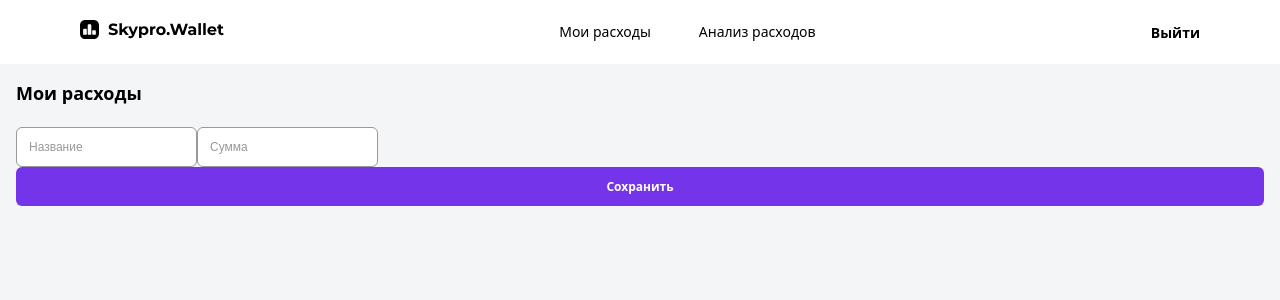
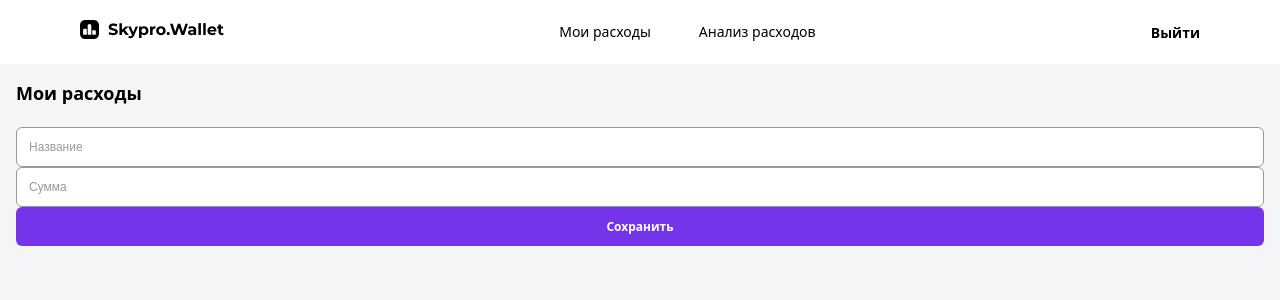
Before and after one commit to EkSheva/Skypro.Wallet, a React (Vite) app: page / in a window 1280 px wide. Shown: the top 300 px of the page. Built offline with nearby package versions, Linux system fonts and the light colour scheme; sample sign-in values are in the browser's storage.

Commit message:
Добавлено: "*" при обработке ошибок

```diff
--- a/src/components/AuthForm/AuthForm.jsx
+++ b/src/components/AuthForm/AuthForm.jsx
@@ -17,7 +17,6 @@ import {
   Modal,
 } from "./AuthForm.styled";
 import Header from "../Header/Header";
-
 
 const AuthForm = ({ isSignUp }) => {
   const navigate = useNavigate();
@@ -125,7 +124,7 @@ const AuthForm = ({ isSignUp }) => {
                   placeholder="Имя"
                   value={formData.name}
                   onChange={handleChange}
-                  $valid={validateForm}
+                  required={!!error}
                 />
               )}
               <Input
@@ -136,7 +135,7 @@ const AuthForm = ({ isSignUp }) => {
                 placeholder="Эл. почта"
                 value={formData.login}
                 onChange={handleChange}
-                $valid={validateForm}
+                required={!!error}
               />
               <Input
                 error={errors.password}
@@ -146,11 +145,10 @@ const AuthForm = ({ isSignUp }) => {
                 placeholder="Пароль"
                 value={formData.password}
                 onChange={handleChange}
-                $valid={() => validateForm()}
+                required={!!error}
               />
               <ErrorP>{error}</ErrorP>
             </InputWrapper>
-
             <BaseButton
               onClick={handleSubmit}
               type="submit"
--- a/src/components/AuthForm/AuthForm.styled.jsx
+++ b/src/components/AuthForm/AuthForm.styled.jsx
@@ -55,6 +55,23 @@ export const InputWrapper = styled.div`
   flex-direction: column;
   width: 100%;
   gap: 12px;
+  position: relative;
+
+  /* Звездочка для обязательного поля */
+  ${({ $required }) =>
+    $required &&
+    `
+    &::before {
+      content: "*";
+      position: absolute;
+      right: 10px;
+      top: 5px;
+      color: rgba(242, 80, 80, 1);
+      font-size: 12px;
+      font-weight: bold;
+      z-index: 1;
+    }
+  `}
 `;
 
 export const FormGroupP = styled.div`
--- a/src/components/Input/Input.jsx
+++ b/src/components/Input/Input.jsx
@@ -1,3 +1,4 @@
+import { InputWrapper } from "../AuthForm/AuthForm.styled";
 import { StyledInput, StyledTextarea } from "./Input.styled";
 
 const Input = ({
@@ -8,11 +9,12 @@ const Input = ({
   type = "text",
   error = false,
   onChange,
+  required = false,
 }) => {
   // Выбираем компонент в зависимости от тега
   const Component = tag === "textarea" ? StyledTextarea : StyledInput;
-
   return (
+    <InputWrapper $required={required}>
       <Component
         id={id}
         name={name}
@@ -20,7 +22,10 @@ const Input = ({
         placeholder={placeholder}
         $error={error}
         onChange={onChange}
+        required={required}
+        aria-invalid={error ? "true" : "false"}
       />
+    </InputWrapper>
   );
 };
 
```
Also changed, not shown: src/components/Input/Input.styled.jsx (+4 -7 lines). Lines whose indentation alone changed are shown as unchanged.
